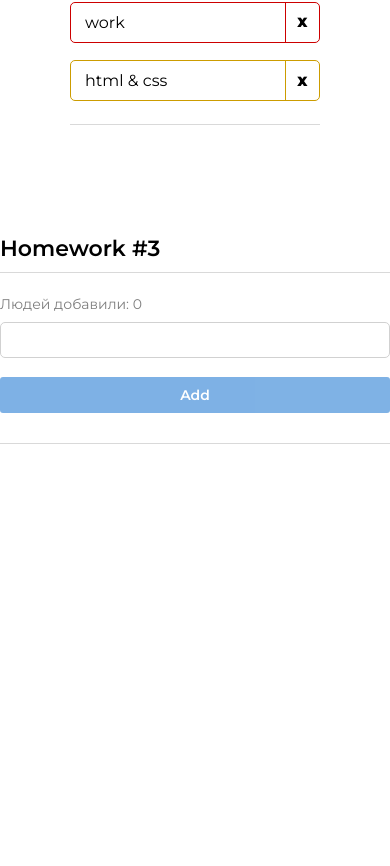
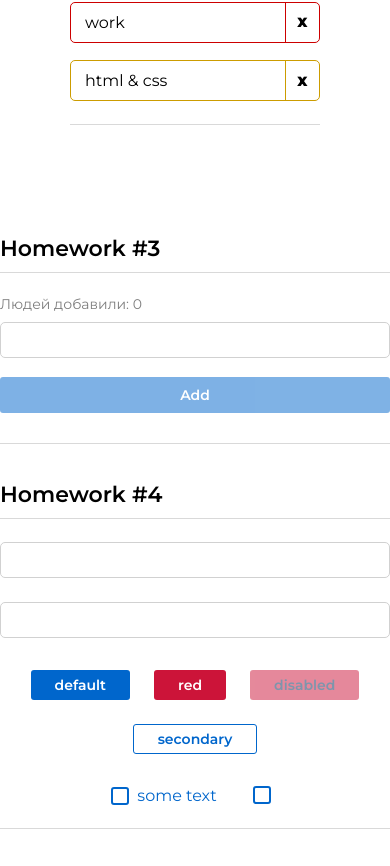
Before and after one commit to aidar2218/hws2, a React (Create React App) app: page / in a window 390 px wide. Shown: the part 773-1639 px from the top of the page. Before the commit the page ends 1254 px from the top, so only its background shows below. Built offline with nearby package versions, Linux system fonts and the light colour scheme.

Commit message:
Commit 2.4.1. HW4 done.

```diff
--- a/src/s1-main/App.module.css
+++ b/src/s1-main/App.module.css
@@ -20,7 +20,9 @@
     padding: 1.875rem 4.375rem 13.6875rem 4.375rem;
 }
 
-
+.hw_4 {
+    padding: 5.625rem 4.375rem 3.4375rem 4.375rem;
+}
 
 
 .hw::before,
--- a/src/s1-main/App.tsx
+++ b/src/s1-main/App.tsx
@@ -3,6 +3,7 @@ import s from './App.module.css'
 import HW1 from "../s2-homeworks/hw01/HW1";
 import HW2 from "../s2-homeworks/hw02/HW2";
 import HW3 from "../s2-homeworks/hw03/HW3";
+import HW4 from "../s2-homeworks/hw04/HW4";
 
 function App() {
     return (
@@ -11,7 +12,7 @@ function App() {
             {/*раскомментировать по ходу выполнения*/}
             <HW2/>
             <HW3/>
-            {/*<HW4/>*/}
+            <HW4/>
 
             {/*при выполнении дз 5 и более - закомментировать здесь дз 1-4, так как они есть внутри дз 5*/}
             {/*<HW5/>*/}
--- a/src/s2-homeworks/hw04/HW4.tsx
+++ b/src/s2-homeworks/hw04/HW4.tsx
@@ -14,7 +14,7 @@ const HW4 = () => {
         <div id={'hw4'}>
             <div className={s2.hwTitle}>Homework #4</div>
             {/*демонстрация возможностей компонент:*/}
-            <div className={s2.hw}>
+            <div className={`${s2.hw} ${s2.hw_4}`}>
                 <Stand />
             </div>
         </div>
--- a/src/s2-homeworks/hw04/Stand.module.css
+++ b/src/s2-homeworks/hw04/Stand.module.css
@@ -2,12 +2,14 @@
     display: flex;
     justify-content: space-between;
     align-items: center;
+    gap: 2rem;
 }
 
 .inputs {
     display: flex;
     flex-direction: column;
     gap: 48px;
+    flex: 0 1 23.25rem;
 }
 
 .buttons {
@@ -21,3 +23,25 @@
     flex-direction: column;
     gap: 36px;
 }
+
+@media (max-width: 47.99875em) {
+    .stand {
+        flex-direction: column;
+    }
+
+    .inputs {
+        flex: none;
+        min-width: 100%;
+        gap: 24px;
+    }
+
+    .buttons {
+        flex-direction: row;
+        flex-wrap: wrap;
+        justify-content: center;
+    }
+
+    .checkboxes {
+        flex-direction: row;
+    }
+}
--- a/src/s2-homeworks/hw04/common/c1-SuperInputText/SuperInputText.module.css
+++ b/src/s2-homeworks/hw04/common/c1-SuperInputText/SuperInputText.module.css
@@ -1,20 +1,34 @@
 .input:focus {
+    outline: none;
 }
 
 .input {
+    width: 100%;
+    line-height: 1.25;
+    font-weight: 500;
+    padding: 0.5em 0.75em;
+    min-height: 2.25rem;
+    border: 1px solid #D1D1D1;
+    border-radius: 5px;
 }
 
 .inputWrapper {
+    display: flex;
+    flex-direction: column-reverse;
 }
 
 .superInput {
 }
 
 .errorInput {
+    border: 1px solid #CC1439;
 }
 
 .errorInput:focus {
 }
 
 .error {
+    font-size: 0.625rem;
+    line-height: 1.2;
+    color: #CC1439;
 }
--- a/src/s2-homeworks/hw04/common/c1-SuperInputText/SuperInputText.tsx
+++ b/src/s2-homeworks/hw04/common/c1-SuperInputText/SuperInputText.tsx
@@ -52,7 +52,7 @@ const SuperInputText: React.FC<SuperInputTextPropsType> = (
         + (spanClassName ? ' ' + spanClassName : '')
     const finalInputClassName = s.input
         + (error ? ' ' + s.errorInput : ' ' + s.superInput)
-        + (className ? ' ' + className : '') // задача на смешивание классов
+        + (className ? ' ' + s.className : '') // задача на смешивание классов
 
     return (
         <div className={s.inputWrapper}>
@@ -60,7 +60,7 @@ const SuperInputText: React.FC<SuperInputTextPropsType> = (
                 id={id}
                 type={'text'}
                 onChange={onChangeCallback}
-                onKeyPress={onKeyPressCallback}
+                onKeyUp={onKeyPressCallback}
                 className={finalInputClassName}
                 {...restProps} // отдаём инпуту остальные пропсы если они есть (value например там внутри)
             />
--- a/src/s2-homeworks/hw04/common/c2-SuperButton/SuperButton.module.css
+++ b/src/s2-homeworks/hw04/common/c2-SuperButton/SuperButton.module.css
@@ -1,36 +1,63 @@
 .button {
+    font-size: 0.875rem;
+    font-weight: 600;
+    padding: 0.3571428571428571em 1.714285714285714em;
+    color: #fff;
+    background-color: #0066CC;
+    border-radius: 3px;
+    border: none;
+    min-height: 2.142857142857143em;
+    -webkit-transition: all 0.3s ease 0s;
+    -moz-transition: all 0.3s ease 0s;
+    -ms-transition: all 0.3s ease 0s;
+    -o-transition: all 0.3s ease 0s;
+    transition: all 0.3s ease 0s;
+    cursor: pointer;
 }
 
 .disabled {
+    opacity: 0.5;
+    color: #002E5C;
 }
 
 .secondary {
+    background-color: #fff;
+    color: #0066CC;
+    border: 1px solid #0066CC;
 }
 
 .default {
 }
 
 .red {
+    background-color: #CC1439;
 }
 
 .default:hover {
+    background-color: #0080FF;
 }
 
 .red:hover {
+    background-color: #FF1A47;
 }
 
 .secondary:hover {
+    background-color: #E5F0FA;
 }
 
 
 .default:active {
+    background-color: #0059B3;
 }
 
 .secondary:active {
+    background-color: #C9E5FF;
 }
 
 .red:active {
+    background-color: #B31232;
 }
 
 .button:disabled {
+    cursor: not-allowed;
 }
--- a/src/s2-homeworks/hw04/common/c2-SuperButton/SuperButton.tsx
+++ b/src/s2-homeworks/hw04/common/c2-SuperButton/SuperButton.tsx
@@ -17,12 +17,10 @@ const SuperButton: React.FC<SuperButtonPropsType> = (
         ...restProps // все остальные пропсы попадут в объект restProps, там же будет children
     }
 ) => {
-    const finalClassName = s.button
-        // + (disabled
-        //         ? ...
-        //         : xType === 'red'
-        //             ? ...
-        + (className ? ' ' + className : '') // задачка на смешивание классов
+    const finalClassName = `
+   ${s.button} ${xType === 'red' ? s.red : xType === 'secondary' ? s.secondary : s.default}
+   ${disabled ? s.disabled : ''} ${className ? ' ' + className : ''}
+   `.trim();
 
     return (
         <button
--- a/src/s2-homeworks/hw04/common/c3-SuperCheckbox/SuperCheckbox.module.css
+++ b/src/s2-homeworks/hw04/common/c3-SuperCheckbox/SuperCheckbox.module.css
@@ -1,7 +1,6 @@
 .label {
     display: flex;
     align-items: center;
-
     cursor: pointer;
 }
 
--- a/src/s2-homeworks/hw04/common/c3-SuperCheckbox/SuperCheckbox.tsx
+++ b/src/s2-homeworks/hw04/common/c3-SuperCheckbox/SuperCheckbox.tsx
@@ -27,12 +27,12 @@ const SuperCheckbox: React.FC<SuperCheckboxPropsType> = (
     }
 ) => {
     const onChangeCallback = (e: ChangeEvent<HTMLInputElement>) => {
-        // задачка на написание онченджа
-
+        onChange?.(e);
+        onChangeChecked?.(e.currentTarget.checked);
     }
 
     const finalInputClassName = s.checkbox
-        + (className ? ' ' + className : '')
+        + (className ? ' ' + className : '');
 
     return (
         <label className={s.label}>
```
